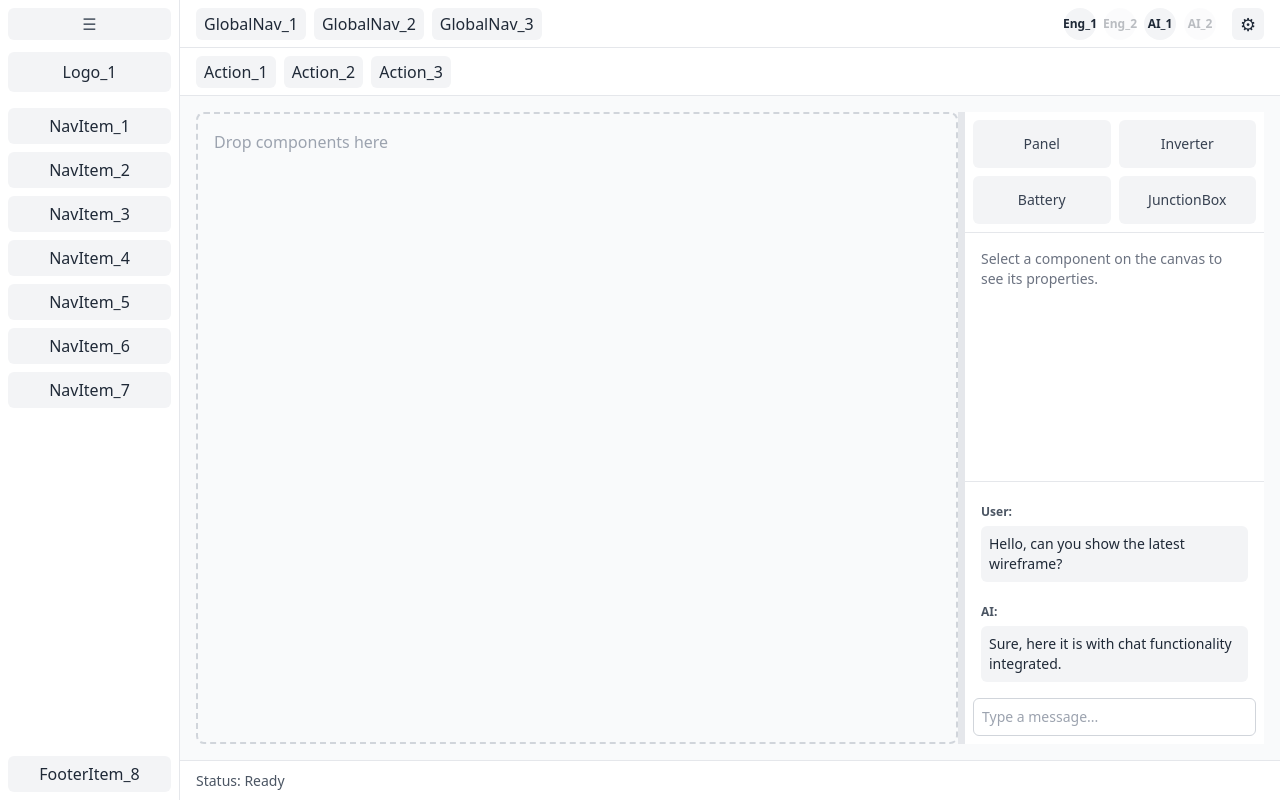
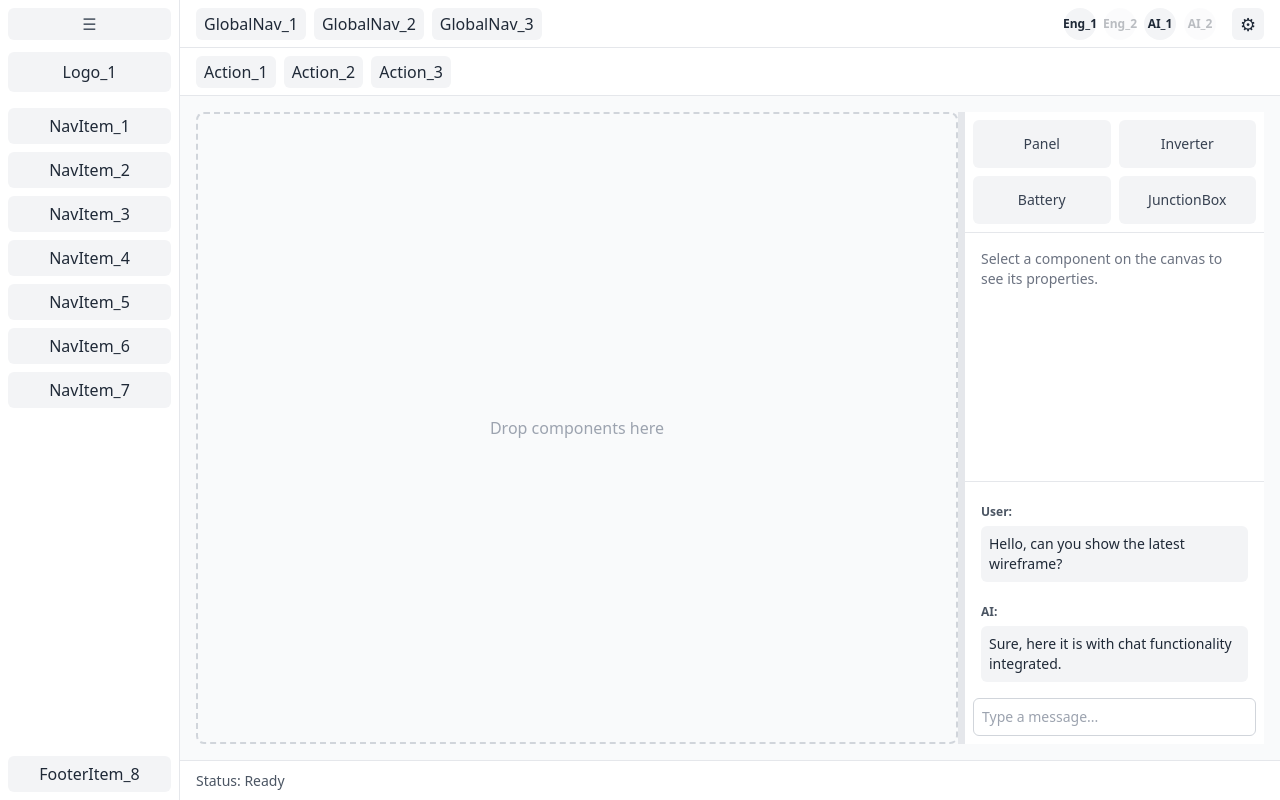
Before and after one commit to MJcoder-ai/OriginFlow, a React (Vite) app in the folder frontend/: page / in a window 1280 px wide. Built offline with nearby package versions, Linux system fonts and the light colour scheme.

Commit message:
feat(ui): render component links

```diff
--- a/frontend/src/appStore.ts
+++ b/frontend/src/appStore.ts
@@ -1,7 +1,7 @@
 /**
  * File: frontend/src/appStore.ts
- * Defines a small Zustand store for global UI state.
- * Manages canvas components and the user selection logic.
+ * Defines the central Zustand store for application state.
+ * Manages canvas components, links, and user selections.
  * Exposed via the `useAppStore` hook for React components.
  */
 import { create } from 'zustand';
@@ -19,11 +19,25 @@ export interface CanvasComponent {
 }
 
 /**
+ * Representation of a connection between two canvas components.
+ */
+export interface Link {
+  /** Unique identifier for this link. */
+  id: string;
+  /** Source component identifier. */
+  sourceId: string;
+  /** Target component identifier. */
+  targetId: string;
+}
+
+/**
  * Shape of the global application state managed by Zustand.
  */
 interface AppState {
   /** Components currently placed on the canvas. */
   canvasComponents: CanvasComponent[];
+  /** Links connecting components on the canvas. */
+  links: Link[];
   /** The id of the currently selected component. */
   selectedComponentId: string | null;
   /** Update which component is selected. */
@@ -32,6 +46,8 @@ interface AppState {
   addComponent: (componentType: string) => void;
   /** Update a component's name by id. */
   updateComponentName: (componentId: string, newName: string) => void;
+  /** Register a new link between two components. */
+  addLink: (link: { sourceId: string; targetId: string }) => void;
 }
 
 /**
@@ -39,6 +55,7 @@ interface AppState {
  */
 export const useAppStore = create<AppState>((set) => ({
   canvasComponents: [],
+  links: [],
   selectedComponentId: null,
   selectComponent: (id) => set({ selectedComponentId: id }),
   addComponent: (componentType) =>
@@ -58,4 +75,23 @@ export const useAppStore = create<AppState>((set) => ({
         component.id === componentId ? { ...component, name: newName } : component
       ),
     })),
+  addLink: ({ sourceId, targetId }) =>
+    set((state) => {
+      const linkExists = state.links.some(
+        (l) =>
+          (l.sourceId === sourceId && l.targetId === targetId) ||
+          (l.sourceId === targetId && l.targetId === sourceId)
+      );
+
+      if (linkExists || sourceId === targetId) {
+        return {};
+      }
+
+      const newLink: Link = {
+        id: `link_${sourceId}_${targetId}`,
+        sourceId,
+        targetId,
+      };
+      return { links: [...state.links, newLink] };
+    }),
 }));
--- /dev/null
+++ b/frontend/src/components/LinkLayer.tsx
@@ -0,0 +1,62 @@
+/**
+ * File: frontend/src/components/LinkLayer.tsx
+ * Renders SVG lines for all connections between components.
+ * Computes line positions from DOM element centers and observes state changes.
+ */
+import React, { useLayoutEffect, useState } from 'react';
+import { useAppStore } from '../appStore';
+
+/**
+ * Determine the center coordinates of a component card DOM element.
+ */
+const getComponentCenter = (id: string): { x: number; y: number } | null => {
+  const element = document.getElementById(id);
+  if (!element) return null;
+  const rect = element.getBoundingClientRect();
+  const parentRect = element.parentElement?.getBoundingClientRect();
+  if (!parentRect) return null;
+  return {
+    x: rect.left - parentRect.left + rect.width / 2,
+    y: rect.top - parentRect.top + rect.height / 2,
+  };
+};
+
+/** Overlay drawing lines between linked components. */
+const LinkLayer: React.FC = () => {
+  const links = useAppStore((state) => state.links);
+  const components = useAppStore((state) => state.canvasComponents);
+  // Force a re-render after layout to pick up element positions
+  const [, setRender] = useState<number>(0);
+
+  useLayoutEffect(() => {
+    setRender((r) => r + 1);
+  }, [links, components]);
+
+  const renderedLinks = links
+    .map((link) => {
+      const sourcePos = getComponentCenter(`component-card-${link.sourceId}`);
+      const targetPos = getComponentCenter(`component-card-${link.targetId}`);
+      if (!sourcePos || !targetPos) {
+        return null;
+      }
+      return (
+        <line
+          key={link.id}
+          x1={sourcePos.x}
+          y1={sourcePos.y}
+          x2={targetPos.x}
+          y2={targetPos.y}
+          className="stroke-gray-500 stroke-2"
+        />
+      );
+    })
+    .filter(Boolean);
+
+  return (
+    <svg className="absolute top-0 left-0 w-full h-full pointer-events-none">
+      {renderedLinks as React.ReactNode[]}
+    </svg>
+  );
+};
+
+export default LinkLayer;
--- a/frontend/src/components/Workspace.tsx
+++ b/frontend/src/components/Workspace.tsx
@@ -1,13 +1,14 @@
 /**
  * File: frontend/src/components/Workspace.tsx
- * Central workspace housing the canvas, properties panel, and drag-and-drop logic.
- * Implements panel resizing and component placement on the canvas.
+ * Central workspace housing the canvas, properties panel, and their interaction logic.
+ * Implements component placement and selection highlighting.
  * Handles component selection and highlights the active element.
 */
-import React, { useState, useEffect, useCallback } from 'react';
+import React from 'react';
 import { DndContext, useDroppable, DragEndEvent } from '@dnd-kit/core';
 import { useAppStore, CanvasComponent } from '../appStore';
 import PropertiesPanel from './PropertiesPanel';
+import LinkLayer from './LinkLayer';
 import clsx from 'clsx';
 
 /** A component card rendered on the canvas */
@@ -17,9 +18,10 @@ const CanvasCard: React.FC<{ component: CanvasComponent }> = ({ component }) =>
 
   return (
     <div
+      id={`component-card-${component.id}`}
       onClick={() => selectComponent(component.id)}
       className={clsx(
-        'h-24 w-32 bg-white border-2 rounded-lg shadow-sm flex flex-col items-center justify-center p-2 cursor-pointer',
+        'h-24 w-32 bg-white border-2 rounded-lg shadow-sm flex flex-col items-center justify-center p-2 cursor-pointer relative',
         {
           'border-blue-500 ring-2 ring-blue-500': isSelected,
           'border-gray-300': !isSelected,
@@ -28,46 +30,46 @@ const CanvasCard: React.FC<{ component: CanvasComponent }> = ({ component }) =>
     >
       <span className="text-sm font-bold">{component.name}</span>
       <span className="text-xs text-gray-500">{component.type}</span>
+      <div className="absolute -right-2 top-1/2 -translate-y-1/2 w-4 h-4 bg-red-400 rounded-full border-2 border-white cursor-crosshair"></div>
     </div>
   );
 };
 
-/** The main canvas area that acts as a droppable target. */
+/** The main canvas area that is a droppable target */
 const CanvasArea: React.FC = () => {
   const { setNodeRef } = useDroppable({ id: 'canvas-area' });
   const components = useAppStore((state) => state.canvasComponents);
   const selectComponent = useAppStore((state) => state.selectComponent);
 
   return (
+    // Added relative positioning to be the anchor for the absolute SVG layer
+    <div className="flex-grow h-full relative" onClick={() => selectComponent(null)}>
+      <LinkLayer /> {/* Add the link layer here */}
       <div
         ref={setNodeRef}
-      onClick={() => selectComponent(null)}
-      className="flex-grow h-full border-2 border-dashed border-gray-300 rounded-lg p-4 flex flex-wrap gap-4 content-start"
+        className="w-full h-full border-2 border-dashed border-gray-300 rounded-lg p-4 flex flex-wrap gap-4 content-start"
       >
         {components.length > 0 ? (
           components.map((comp) => <CanvasCard key={comp.id} component={comp} />)
         ) : (
+          <div className="w-full h-full flex items-center justify-center">
              <span className="text-gray-400">Drop components here</span>
+          </div>
         )}
+      </div>
     </div>
   );
 };
 
 /** A visual element for resizing the panel */
-const Resizer: React.FC<{ onMouseDown: (e: React.MouseEvent) => void }> = ({ onMouseDown }) => (
-  <div
-    onMouseDown={onMouseDown}
-    className="w-1.5 cursor-col-resize bg-gray-200 hover:bg-blue-500 transition-colors"
-  ></div>
+const Resizer: React.FC = () => (
+    // For simplicity, we remove the resizing logic for now to focus on the link feature
+    <div className="w-1.5 bg-gray-200"></div>
 );
 
-/** Primary workspace container orchestrating drag-and-drop and resizing. */
+/** Primary workspace container */
 const Workspace: React.FC = () => {
   const addComponent = useAppStore((state) => state.addComponent);
-
-  // state for resizing the properties panel
-  const [isDragging, setIsDragging] = useState(false);
-  const [panelWidth, setPanelWidth] = useState(300);
 
   const handleDragEnd = (event: DragEndEvent) => {
     if (event.over && event.over.id === 'canvas-area') {
@@ -78,43 +80,14 @@ const Workspace: React.FC = () => {
     }
   };
 
-  const handleMouseDown = useCallback(() => {
-    setIsDragging(true);
-  }, []);
 
-  const handleMouseUp = useCallback(() => {
-    setIsDragging(false);
-  }, []);
-
-  const handleMouseMove = useCallback(
-    (e: MouseEvent) => {
-      if (isDragging) {
-        const newWidth = window.innerWidth - e.clientX - 80; // account for layout offsets
-        if (newWidth > 200 && newWidth < 600) {
-          setPanelWidth(newWidth);
-        }
-      }
-    },
-    [isDragging]
-  );
-
-  useEffect(() => {
-    if (isDragging) {
-      window.addEventListener('mousemove', handleMouseMove);
-      window.addEventListener('mouseup', handleMouseUp);
-    }
-    return () => {
-      window.removeEventListener('mousemove', handleMouseMove);
-      window.removeEventListener('mouseup', handleMouseUp);
-    };
-  }, [isDragging, handleMouseMove, handleMouseUp]);
 
   return (
     <DndContext onDragEnd={handleDragEnd}>
       <main className="[grid-area:workspace] bg-gray-50 p-4 flex overflow-auto">
         <CanvasArea />
-        <Resizer onMouseDown={handleMouseDown} />
-        <div style={{ width: `${panelWidth}px` }} className="min-w-[200px] max-w-[600px]">
+        <Resizer />
+        <div className="w-[300px]">
           <PropertiesPanel />
         </div>
       </main>
```
Also changed, not shown: 1 other file (tests, documents, lock files or other folders). Lines whose indentation alone changed are shown as unchanged.
